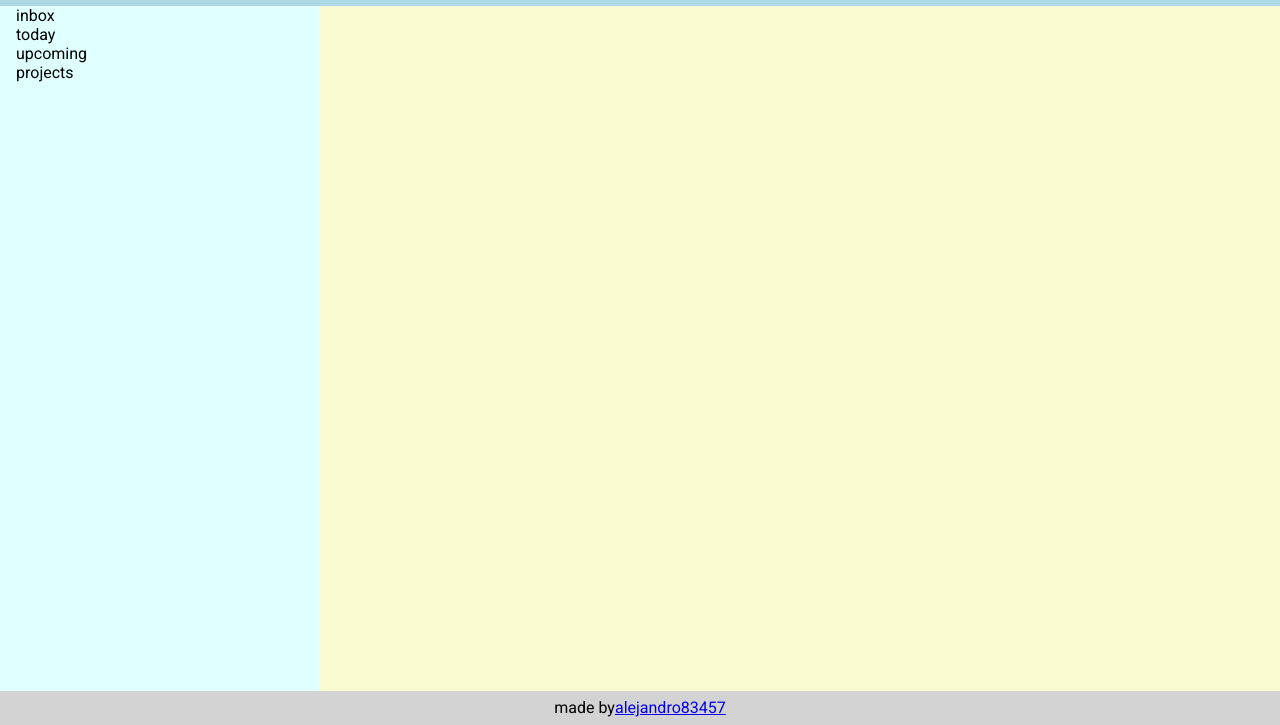
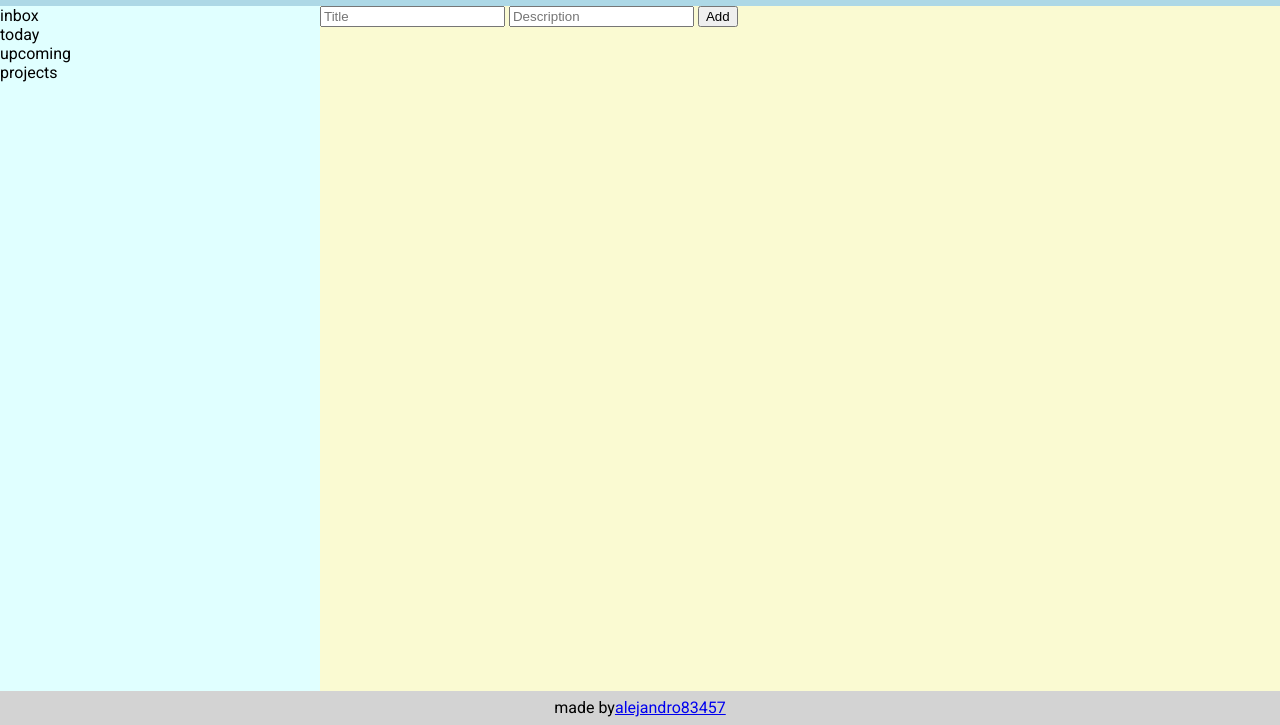
Before and after one commit to alejandro83457/todo-list, a plain HTML site: page index.html in a window 1280 px wide. Shown: the part 75-800 px from the top of the page. Drawn offline with Linux system fonts and the light colour scheme.

Commit message:
Add function to add todo to localStorage through DOM

```diff
--- a/index.html
+++ b/index.html
@@ -23,7 +23,19 @@
         <li id="projects">projects</li>
       </ul>
     </nav>
-    <main id="content"></main>
+    <main id="content">
+      <ul id="list"></ul>
+      <div>
+        <input type="text" name="title" id="title" placeholder="Title" />
+        <input
+          type="text"
+          name="description"
+          id="description"
+          placeholder="Description"
+        />
+        <button type="button" id="todo-button">Add</button>
+      </div>
+    </main>
     <footer>
       made by
       <a href="https://github.com/alejandro83457" target="_blank"
--- a/style.css
+++ b/style.css
@@ -11,15 +11,16 @@ header {
   background-color: lightblue;
   grid-column: 1 / 3;
   display: flex;
-  padding-left: 1rem;
+  /* padding-left: 1rem; */
 }
 
 nav {
   background-color: lightcyan;
-  padding-left: 1rem;
+  /* padding-left: 1rem; */
 }
 
-nav ul {
+nav ul,
+main ul {
   list-style: none;
   padding: 0;
   margin: 0;
```
Also changed, not shown: main.js (+1 -1 lines).
